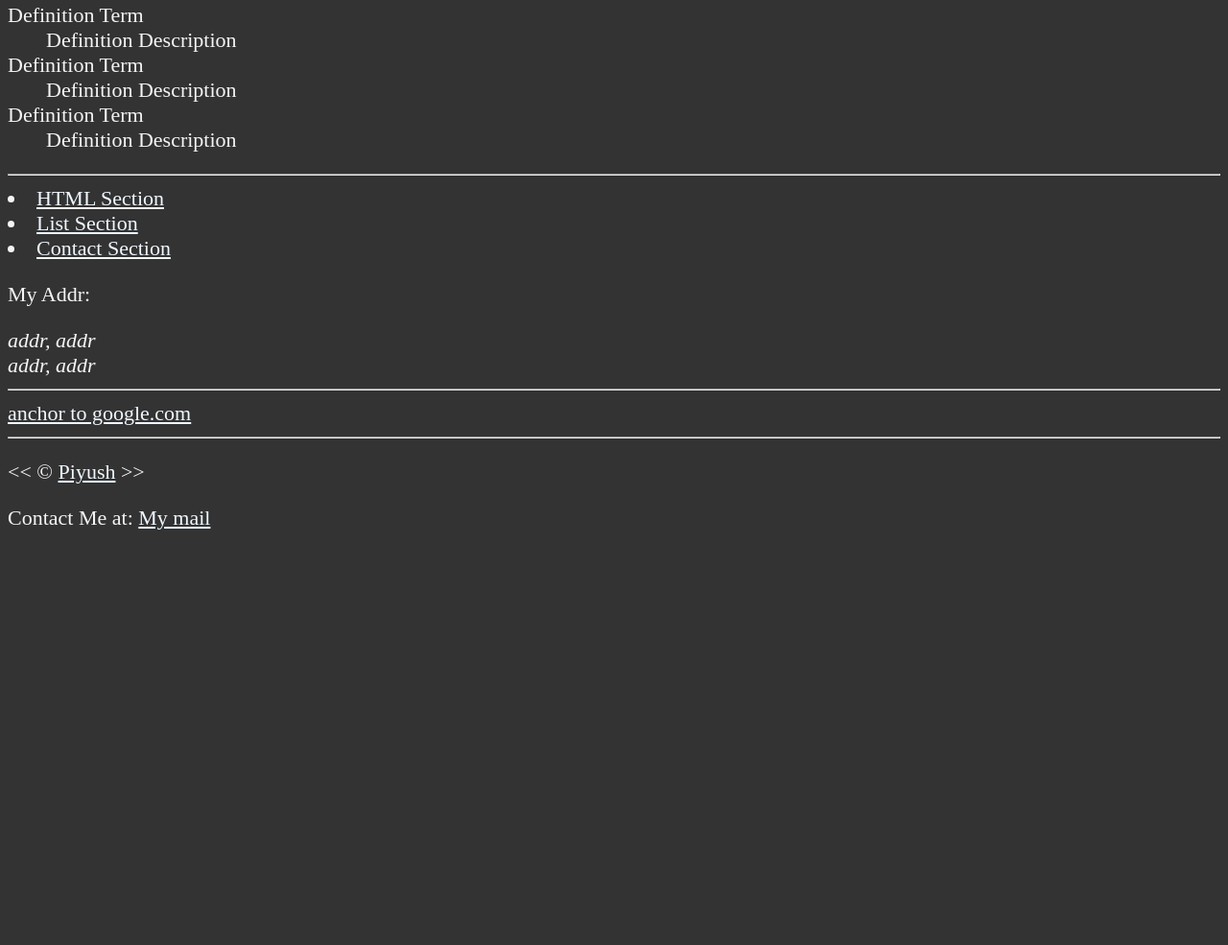
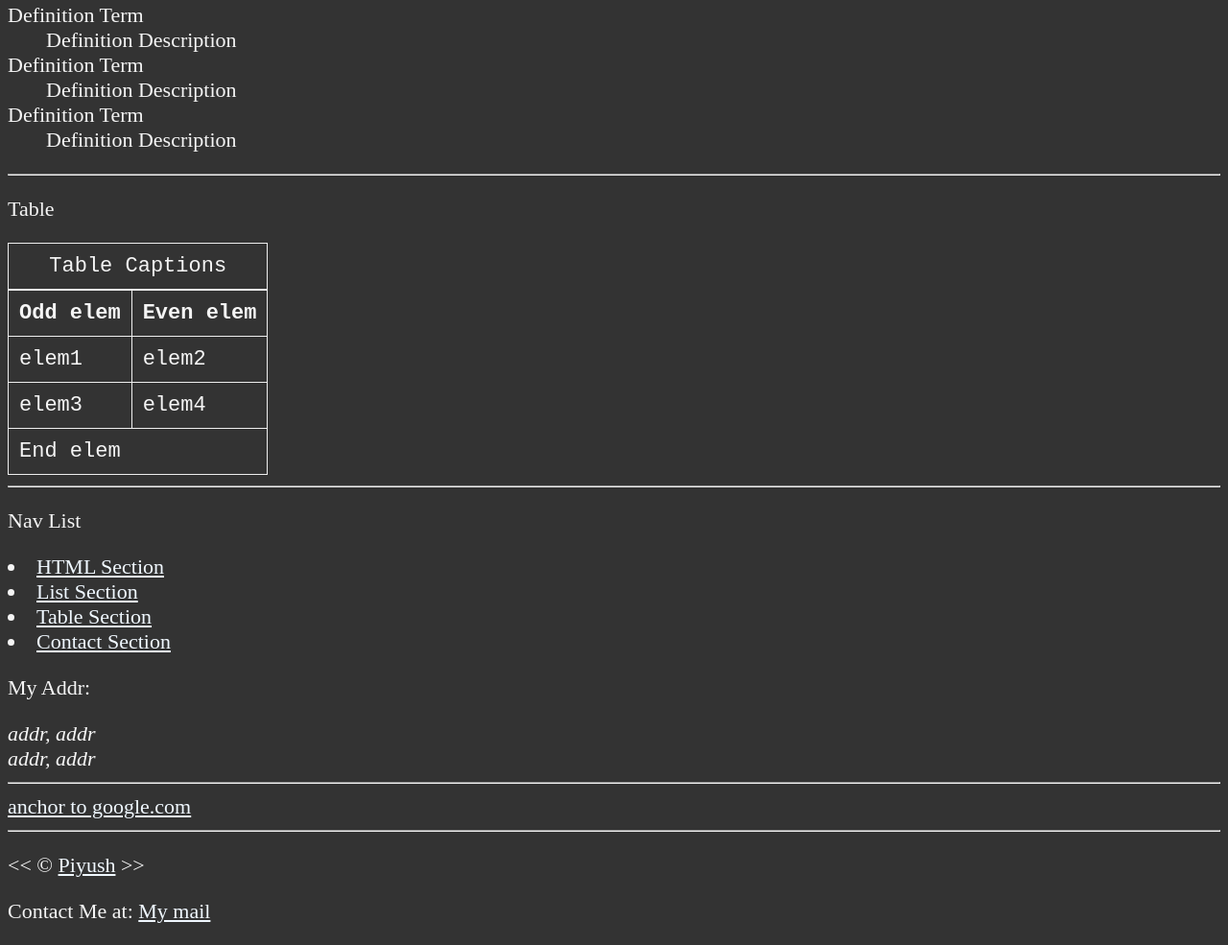
Before and after one commit to PiyushKBhattacharyya/Full-Stack-Development-Course, a plain HTML site: page Frontend/HTML/index.html in a window 1280 px wide. Shown: the part 930-1915 px from the top of the page at 96% size. Before the commit the page ends 1505 px from the top, so only its background shows below. Drawn offline with Linux system fonts and the light colour scheme.

Commit message:
tables added

```diff
--- a/Frontend/HTML/index.html
+++ b/Frontend/HTML/index.html
@@ -61,12 +61,52 @@
                 </p>
             </section>
             <hr>
+            <sectiod id="table">
+                <p>Table</p>
+                <table>
+                    <caption>Table Captions</caption>
+                    <thead>
+                        <tr>
+                            <th>Odd elem</th>
+                            <th>Even elem</th>
+                        </tr>
+                    </thead>
+                    <tbody>
+                        <tr>
+                            <td>
+                                elem1
+                            </td>
+                            <td>
+                                elem2
+                            </td>
+                        </tr>
+                        <tr>
+                            <td>
+                                elem3
+                            </td>
+                            <td>
+                                elem4
+                            </td>
+                        </tr>
+                    </tbody>
+                    <tfoot>
+                        <tr>
+                            <td colspan="2">End elem</td>
+                        </tr>
+                    </tfoot>
+                </table>
+            </sectiod>
+            <hr>
+            <p>Nav List</p>
             <nav>
                 <li>
                     <a href="#html">HTML Section</a>
                 </li>
                 <li>
                     <a href="#list">List Section</a>
+                </li>
+                <li>
+                    <a href="#table">Table Section</a>
                 </li>
                 <li>
                     <a href="#details">Contact Section</a>
--- a/Frontend/HTML/main.css
+++ b/Frontend/HTML/main.css
@@ -7,3 +7,10 @@ body {
 a {color: aliceblue}
 a:visited{ color: lightgrey }
 a:hover, a:active { color: #eee }
+
+table, tr, th, td, caption {
+    border: 1px solid #eee;
+    font-family: 'Courier New', Courier, monospace;
+    border-collapse: collapse;
+    padding: 0.5rem;
+}
```
